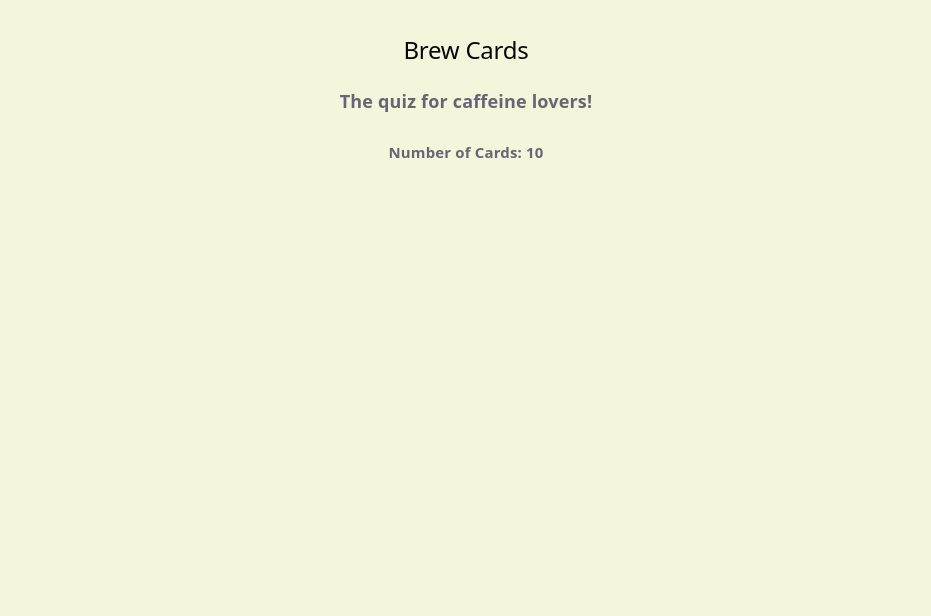
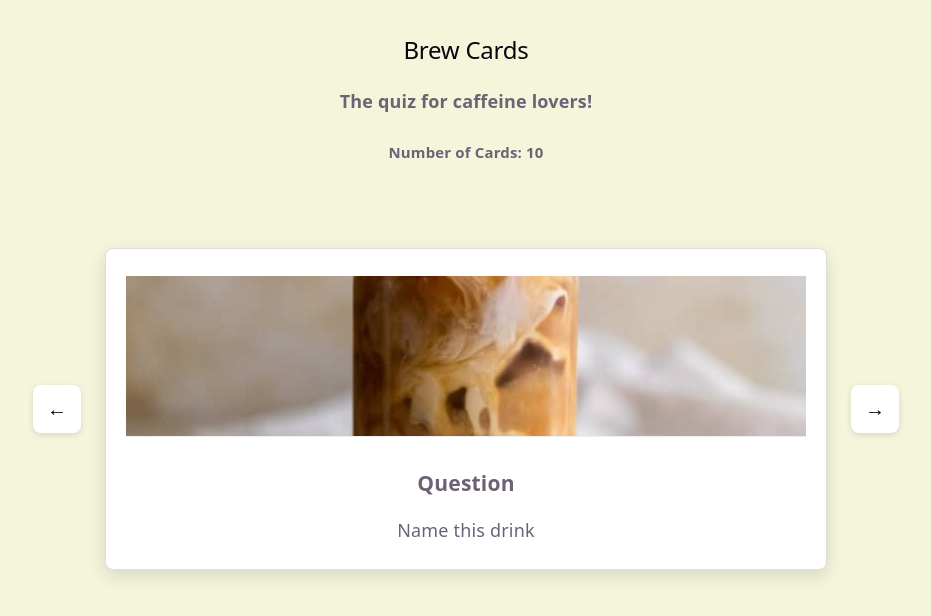
Before and after one commit to Cchristineee/web102-flashcards-1, a React (Vite) app in the folder BrewCards/: page / in a window 1280 px wide. Shown: the top 616 px of the page, without its empty margins (210-1141 px from the left). Built offline with nearby package versions, Linux system fonts and the light colour scheme.

Commit message:
Added Flashcard css rule and jsx

```diff
--- a/BrewCards/src/App.jsx
+++ b/BrewCards/src/App.jsx
@@ -1,5 +1,6 @@
 import './App.css'
-
+import FlashCard from './Flashcard/Flashcard'
+import FlashcardApp from './Flashcard/FlashcardApp'
 export default function App() {
   return (
     <div className="container">
@@ -7,6 +8,7 @@ export default function App() {
       <h4>The quiz for caffeine lovers!</h4>
       <h5>Number of Cards: 10</h5>
       <br/>
+          <FlashcardApp />
     </div>
   )
 }
--- a/BrewCards/src/Flashcard/Flashcard.css
+++ b/BrewCards/src/Flashcard/Flashcard.css
@@ -0,0 +1,63 @@
+
+.flashcard-app {
+  display: flex;
+  align-items: center;
+  justify-content: center;
+  gap: 24px;
+  margin-top: 32px;
+}
+
+.nav-button {
+  width: 48px;
+  height: 48px;
+  border-radius: 8px;
+  border: none;
+  background: #fff;
+  box-shadow: 0 2px 6px rgba(0,0,0,0.12);
+  cursor: pointer;
+  font-size: 20px;
+}
+
+.nav-button:focus { outline: 2px solid #cbd5e0 }
+
+.card-container {
+  width: 720px;
+  height: 320px;
+  border: 1px solid #ddd;
+  border-radius: 8px;
+  overflow: hidden;
+  display: block;
+  cursor: pointer;
+  background: #fff;
+  box-shadow: 0 6px 18px rgba(0,0,0,0.12);
+}
+
+.card-front, .card-back {
+  padding: 20px;
+  box-sizing: border-box;
+  height: 100%;
+  display: flex;
+  flex-direction: column;
+  justify-content: center;
+  text-align: center;
+}
+
+.card-image {
+  width: 100%;
+  height: 160px;
+  object-fit: cover;
+  border-bottom: 1px solid #eee;
+  margin-bottom: 12px;
+}
+
+.card-back {
+  display: none;
+}
+
+.card-container.flipped .card-front {
+  display: none;
+}
+
+.card-container.flipped .card-back {
+  display: block;
+}
--- a/BrewCards/src/Flashcard/Flashcard.jsx
+++ b/BrewCards/src/Flashcard/Flashcard.jsx
@@ -1 +1,27 @@
+import { useState } from 'react'
 import './Flashcard.css'
+
+function FlashCard ({ question, answer, image }) {
+    const [isFlipped, setIsFlipped] = useState(false)
+
+    const handleCardClick = () => {
+        setIsFlipped(!isFlipped)
+    }
+
+    return (
+        <div className={`card-container ${isFlipped ? 'flipped' : ''}`} onClick={handleCardClick}>
+            <div className='card-front'>
+                {image && <img src={image} alt="flashcard" className="card-image" />}
+                <h3>Question</h3>
+                <p>{question}</p>
+            </div>
+
+            <div className='card-back'>
+                <h3>Answer</h3>
+                <p>{answer}</p>
+            </div>
+        </div>
+    )
+}
+
+export default FlashCard
--- /dev/null
+++ b/BrewCards/src/Flashcard/FlashcardApp.jsx
@@ -0,0 +1,35 @@
+import { useState } from 'react'
+import FlashCard from "./Flashcard";
+import caramel from "../assets/Caramel-Iced-Coffee.jpg";
+import coldbrew from "../assets/Cold-Brew.jpeg";
+import matcha from "../assets/IcedMatcha.jpg";
+import capp from "../assets/cappuccino.jpg";
+import vanilla from "../assets/iced-vanilla-latte.jpg";
+import './Flashcard.css'
+
+function FlashcardApp () {
+	const cards = [
+		{ question: 'Name this drink', answer: 'Caramel Iced Coffee', image: caramel },
+		{ question: 'Name this drink', answer: 'Cold Brew', image: coldbrew },
+		{ question: 'Name this drink', answer: 'Iced Matcha', image: matcha },
+		{ question: 'Name this drink', answer: 'Cappuccino', image: capp },
+		{ question: 'Name this drink', answer: 'Iced Vanilla Latte', image: vanilla }
+	];
+
+	const [index, setIndex] = useState(0)
+
+	const goNext = () => setIndex(i => (i + 1) % cards.length)
+	const goPrev = () => setIndex(i => (i - 1 + cards.length) % cards.length)
+
+	const current = cards[index]
+
+	return (
+		<div className="flashcard-app">
+			<button className="nav-button left" onClick={goPrev} aria-label="Previous card">←</button>
+			<FlashCard question={current.question} answer={current.answer} image={current.image} />
+			<button className="nav-button right" onClick={goNext} aria-label="Next card">→</button>
+		</div>
+	)
+}
+
+export default FlashcardApp;
```
